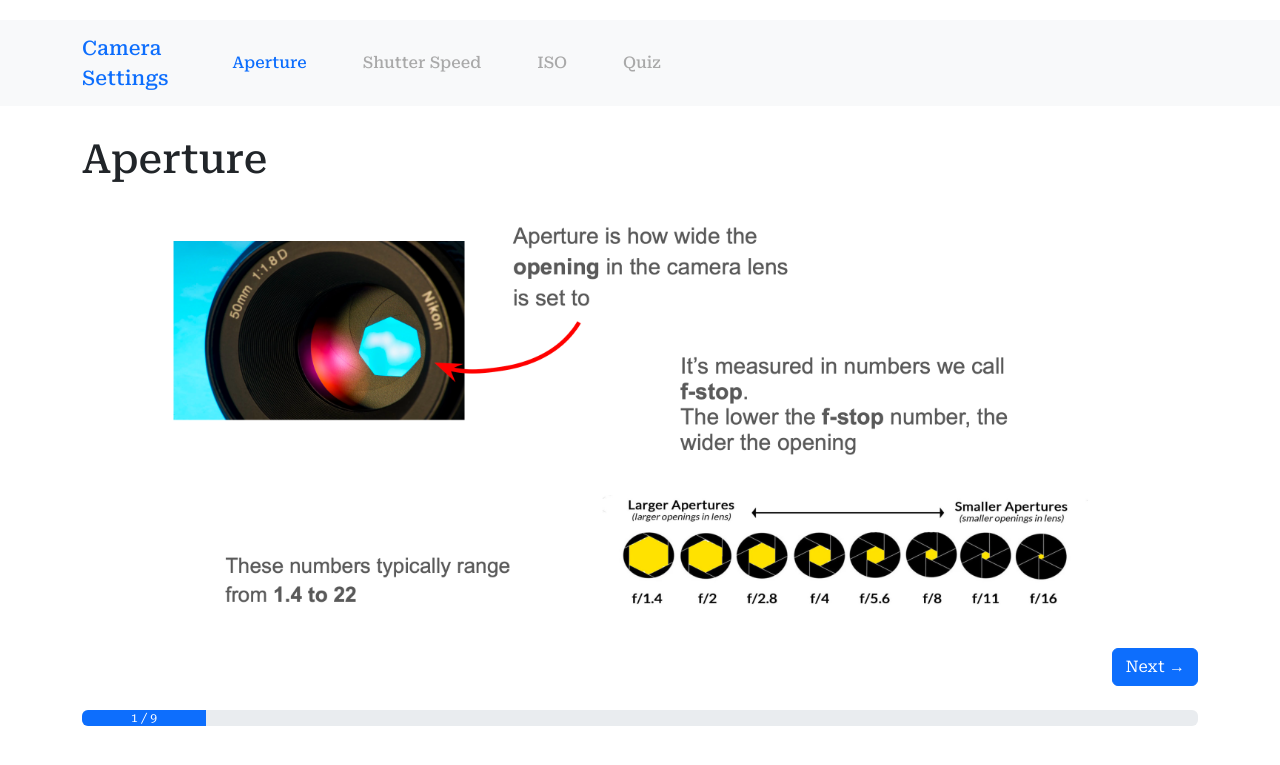
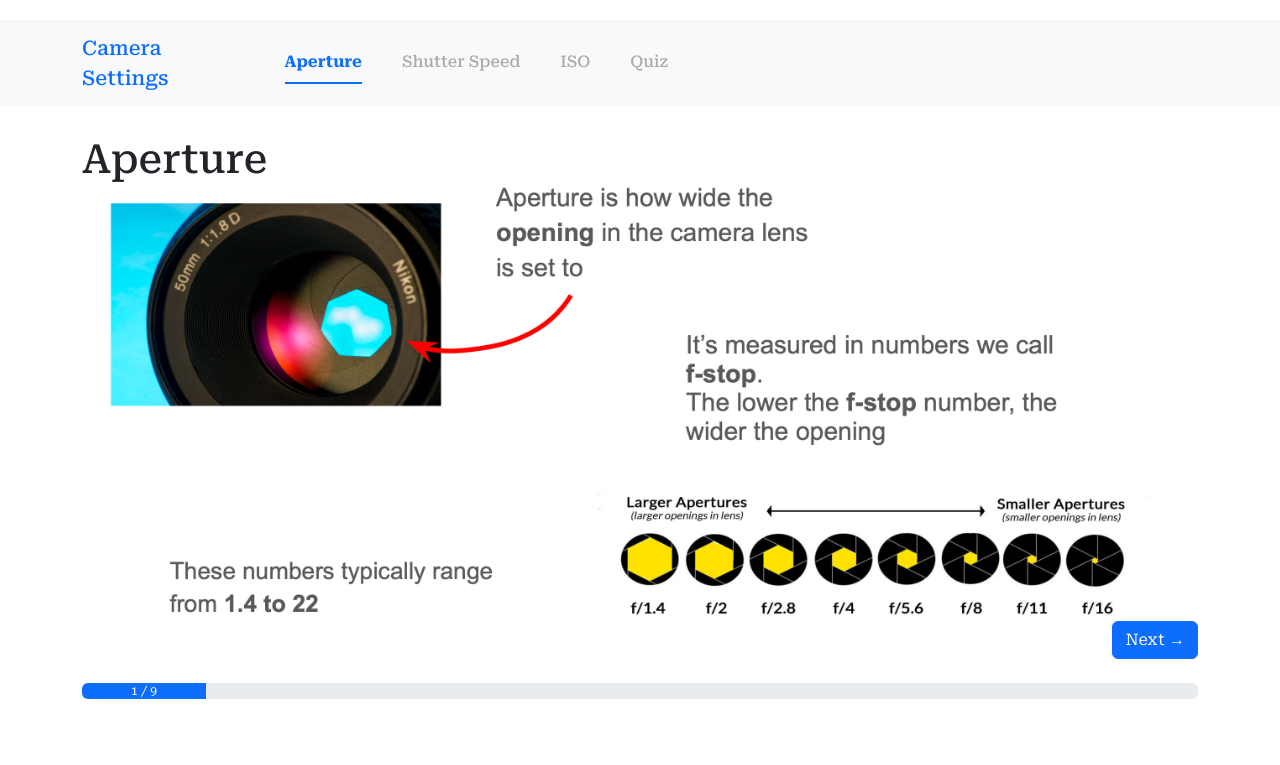
Before and after one commit to EmreAdabag/UID_final, a Flask app: page /learn/1 in a window 1280 px wide. Shown: the top 765 px of the page. Run offline with Flask 3, Linux system fonts and the light colour scheme; the visitor is signed in with stand-in values (Sample User, id 1).

Commit message:
mods + format cleanup

```diff
--- a/app.py
+++ b/app.py
@@ -36,6 +36,36 @@ def start():
         'timestamp': datetime.now().strftime('%Y-%m-%d %H:%M:%S')
     })
     return redirect(url_for('learn', lesson_id=1))
+
+# Direct quiz access route
+@app.route('/direct_quiz', methods=['POST'])
+def direct_quiz():
+    # Set the session started flag to allow quiz access
+    session['started'] = True
+    user_data['page_visits'].append({
+        'page': 'direct_quiz',
+        'timestamp': datetime.now().strftime('%Y-%m-%d %H:%M:%S')
+    })
+    return redirect(url_for('quiz', question_id=1))
+
+# Navigate between lessons via POST request
+@app.route('/navigate_lesson/<int:lesson_id>', methods=['POST'])
+def navigate_lesson(lesson_id):
+    # Ensure session is started
+    session['started'] = True
+
+    # Record page visit
+    user_data['page_visits'].append({
+        'page': f'navigate_to/{lesson_id}',
+        'timestamp': datetime.now().strftime('%Y-%m-%d %H:%M:%S')
+    })
+
+    content = load_content()
+    # Handle the case where we might navigate beyond the last lesson
+    if lesson_id > len(content['lessons']):
+        return redirect(url_for('quiz', question_id=1))
+
+    return redirect(url_for('learn', lesson_id=lesson_id))
 
 # Learning route
 @app.route('/learn/<int:lesson_id>', methods=['GET'])
--- a/templates/base.html
+++ b/templates/base.html
@@ -22,7 +22,7 @@
         }
         .nav-link {
             font-weight: 500;
-            margin-left: 40px;
+            margin-left: 80px;
             color: darkgray !important;
         }
         .nav-link.active {
@@ -30,6 +30,12 @@
         }
         .navbar-nav {
             margin-left: 0;
+        }
+        .nav-item {
+            margin-left: 40px;
+        }
+        .nav-item:first-child {
+            margin-left: 100px;
         }
         .lesson-image {
             max-width: 100%;
@@ -50,6 +56,26 @@
         .option-label:hover {
             background-color: #f8f9fa;
         }
+        .nav-form {
+            display: inline;
+        }
+        .nav-button {
+            background: none;
+            border: none;
+            color: darkgray;
+            font-weight: 500;
+            padding: 8px 0;
+            cursor: pointer;
+            transition: color 0.3s ease;
+        }
+        .nav-button:hover {
+            color: #0d6efd;
+        }
+        .nav-button.active {
+            color: #0d6efd !important;
+            font-weight: 700;
+            border-bottom: 2px solid #0d6efd;
+        }
     </style>
 </head>
 <body>
@@ -62,16 +88,24 @@
             <div class="collapse navbar-collapse" id="navbarNav">
                 <ul class="navbar-nav">
                     <li class="nav-item">
-                        <a class="nav-link" href="{{ url_for('learn', lesson_id=1) }}">Aperture</a>
+                        <form action="{{ url_for('navigate_lesson', lesson_id=1) }}" method="post" class="nav-form">
+                            <button type="submit" class="nav-button">Aperture</button>
+                        </form>
                     </li>
                     <li class="nav-item">
-                        <a class="nav-link" href="{{ url_for('learn', lesson_id=2) }}">Shutter Speed</a>
+                        <form action="{{ url_for('navigate_lesson', lesson_id=3) }}" method="post" class="nav-form">
+                            <button type="submit" class="nav-button">Shutter Speed</button>
+                        </form>
                     </li>
                     <li class="nav-item">
-                        <a class="nav-link" href="{{ url_for('learn', lesson_id=3) }}">ISO</a>
+                        <form action="{{ url_for('navigate_lesson', lesson_id=5) }}" method="post" class="nav-form">
+                            <button type="submit" class="nav-button">ISO</button>
+                        </form>
                     </li>
                     <li class="nav-item">
-                        <a class="nav-link" href="{{ url_for('quiz', question_id=1) }}">Quiz</a>
+                        <form action="{{ url_for('direct_quiz') }}" method="post" class="nav-form">
+                            <button type="submit" class="nav-button">Quiz</button>
+                        </form>
                     </li>
                 </ul>
             </div>
@@ -89,13 +123,16 @@
             // Get current URL path
             var path = window.location.pathname;
 
-            // Add active class to the current nav link
-            $('.nav-link').each(function() {
-                var href = $(this).attr('href');
-                if (path.includes(href)) {
-                    $(this).addClass('active');
-                }
-            });
+            // Add active class to the current nav button
+            if (path.includes('/learn/1') || path.includes('/learn/2')) {
+                $('.nav-button').eq(0).addClass('active');
+            } else if (path.includes('/learn/3') || path.includes('/learn/4')) {
+                $('.nav-button').eq(1).addClass('active');
+            } else if (path.includes('/learn/5') || path.includes('/learn/6')) {
+                $('.nav-button').eq(2).addClass('active');
+            } else if (path.includes('/quiz')) {
+                $('.nav-button').eq(3).addClass('active');
+            }
         });
     </script>
     {% block scripts %}{% endblock %}
--- a/templates/home.html
+++ b/templates/home.html
@@ -6,7 +6,9 @@
     <div>
         <img src="/static/images/icons.png" alt="Camera Settings Icons" class="img-fluid mb-4" style="max-height: 100px;">
         <a href="{{ url_for('start') }}" class="btn btn-primary btn-lg d-block mx-auto mb-3" style="max-width: 300px;">Start Learning</a>
-        <a href="{{ url_for('quiz', question_id=1) }}" class="btn btn-primary btn-lg d-block mx-auto" style="max-width: 300px;">Quiz</a>
+        <form action="{{ url_for('direct_quiz') }}" method="post">
+            <button type="submit" class="btn btn-primary btn-lg d-block mx-auto" style="max-width: 300px;">Quiz</button>
+        </form>
     </div>
 </div>
 {% endblock %}
--- a/templates/learn.html
+++ b/templates/learn.html
@@ -5,24 +5,34 @@
     <h1>{{ lesson.title }}</h1>
 
     <div class="row mt-4">
-        <div class="col-md-6">
-            <p class="lead">{{ lesson.content }}</p>
+        <div class="col-md-12">
+            <p class="lead" style="font-size: 1.3rem; line-height: 1.8;">{{ lesson.content }}</p>
         </div>
         <div class="col-md-12 d-flex justify-content-center align-items-center">
-            <img src="{{ lesson.image }}" alt="{{ lesson.title }}" class="lesson-image img-fluid">
+            <img src="{{ lesson.image }}" alt="{{ lesson.title }}" class="lesson-image img-fluid" style="width: 100%; max-height: 70vh; object-fit: contain; margin: -40px 0;">
         </div>
     </div>
 
     <div class="d-flex justify-content-between mt-4">
-        {% if lesson_id > 1 %}
-        <a href="{{ url_for('learn', lesson_id=lesson_id-1) }}" class="btn btn-outline-primary">&larr; Previous</a>
-        {% else %}
-        <div></div>
-        {% endif %}
+        <div>
+            {% if lesson_id > 1 %}
+                <form action="{{ url_for('navigate_lesson', lesson_id=lesson_id-1) }}" method="post">
+                    <button type="submit" class="btn btn-outline-primary">&larr; Previous</button>
+                </form>
+            {% endif %}
+        </div>
 
-        <a href="{{ next_url }}" class="btn btn-primary">
-            {% if 'quiz' in next_url %}Start Quiz{% else %}Next &rarr;{% endif %}
-        </a>
+        <div>
+            {% if 'quiz' in next_url %}
+                <form action="{{ url_for('direct_quiz') }}" method="post">
+                    <button type="submit" class="btn btn-primary">Start Quiz</button>
+                </form>
+            {% else %}
+                <form action="{{ url_for('navigate_lesson', lesson_id=lesson_id+1) }}" method="post">
+                    <button type="submit" class="btn btn-primary">Next &rarr;</button>
+                </form>
+            {% endif %}
+        </div>
     </div>
 
     <div class="progress mt-4">
```
